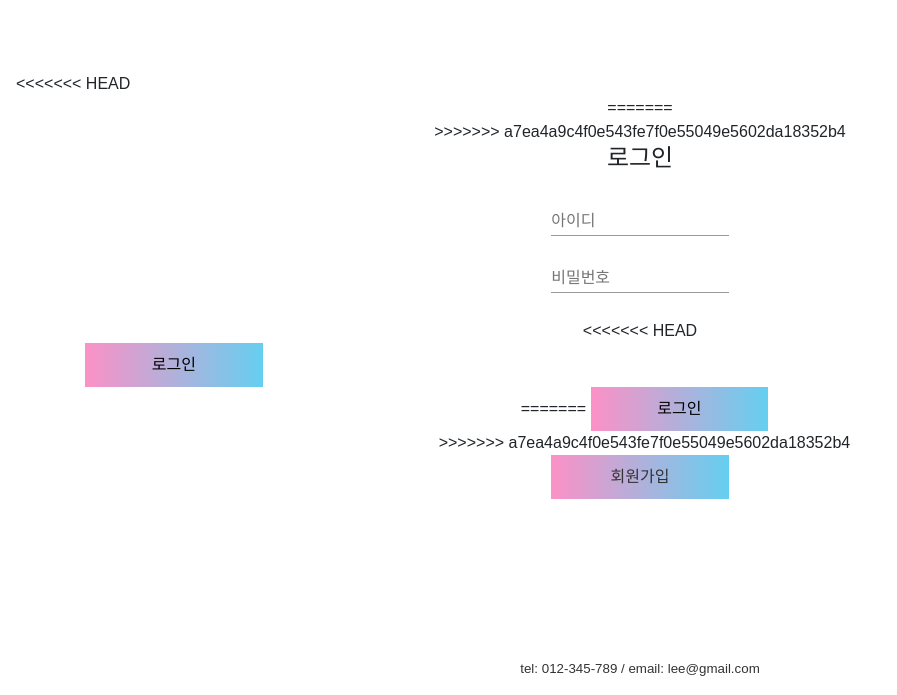
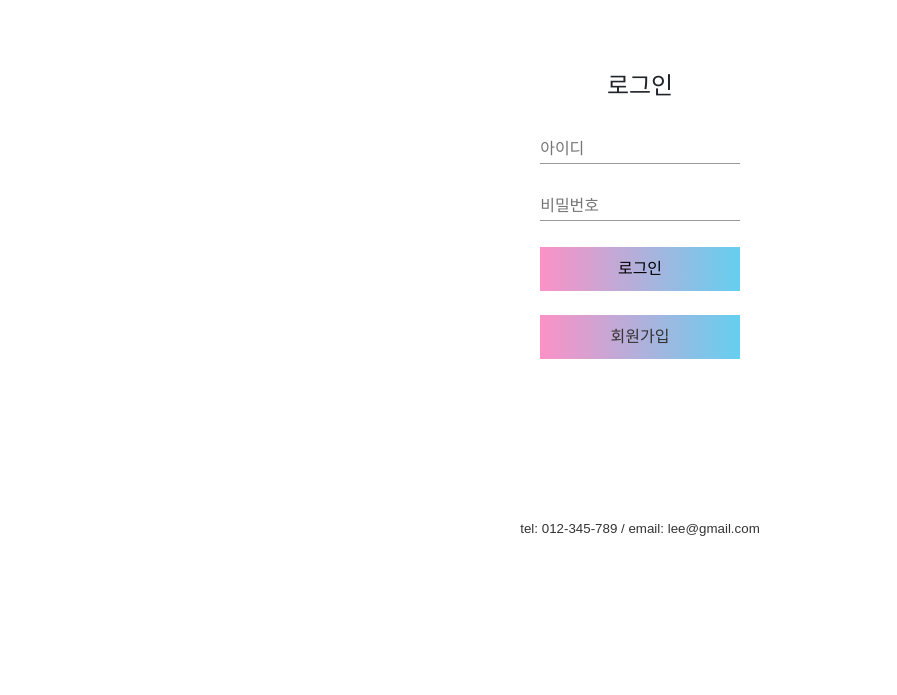
Before and after one commit to MiyoLee/AnotherClass, a Django app: page /login/ in a window 1280 px wide. Shown: the part 232-927 px from the top of the page, without its empty margins (0-897 px from the left). After the commit the page ends 768 px from the top, so only its background shows below. Run offline with Django 3.2, Linux system fonts and the light colour scheme; some libraries are stand-ins or nearby versions.

Commit message:
충돌 복구

```diff
--- a/anotherClass/firstApp/templates/firstApp/login.html
+++ b/anotherClass/firstApp/templates/firstApp/login.html
@@ -14,11 +14,7 @@
 
 <form method="POST" action="{% url 'login'%}">
     {% csrf_token %}
-<<<<<<< HEAD
-    <div class="container text-center">
-=======
     <div class="text-center">
->>>>>>> a7ea4a9c4f0e543fe7f0e55049e5602da18352b4
     <h4>로그인</h4>
         <br>
         <input name="username" type="text" class="input-field" placeholder="아이디" required>
@@ -26,12 +22,8 @@
         <br>
         <input name="password" type="password" class="input-field" placeholder="비밀번호" required>
         <br><br>
-<<<<<<< HEAD
-        <input type="submit" button class="submit" value="로그인">&nbsp;
-=======
         <input type="submit" button class="submit" value="로그인" style="display:inline-block; margin:0;">
         <br>&nbsp;
->>>>>>> a7ea4a9c4f0e543fe7f0e55049e5602da18352b4
         <p class="text-center">
         <a href="/signup" button class="submit nounderline" style="display:inline-block; margin:0;">회원가입</a>
         </p>
```
